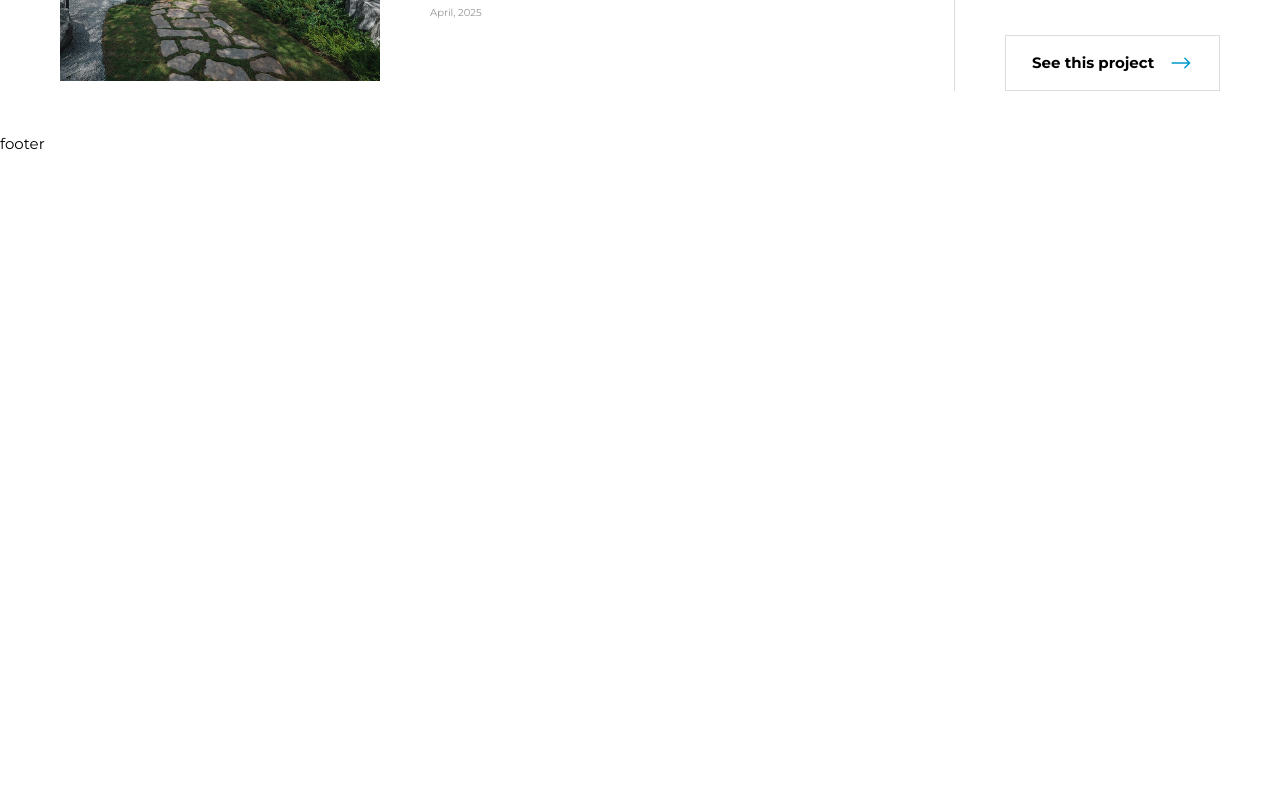
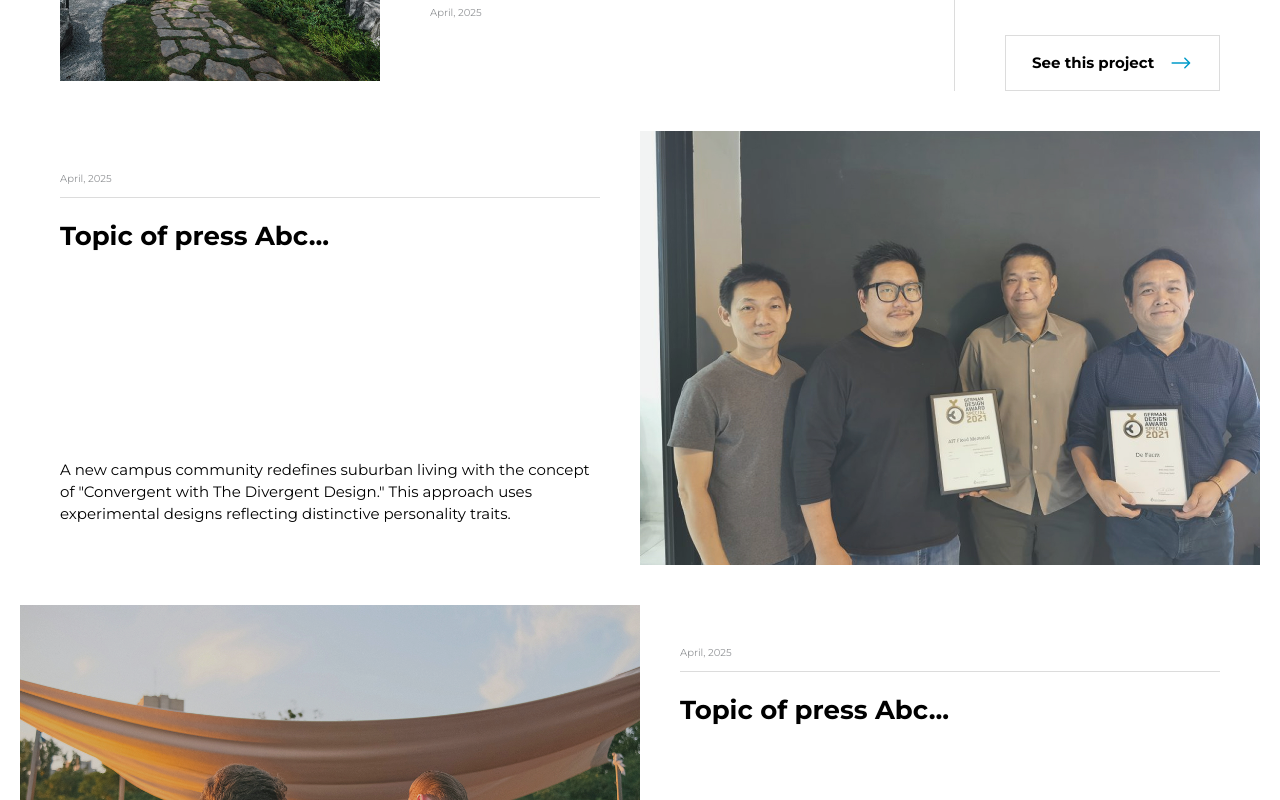
Before and after one commit to nattawasI/ixora, a Next.js app: page /all-components in a window 1280 px wide. Shown: the part 1800-2600 px from the top of the page. Before the commit the page ends 1956 px from the top, so only its background shows below. Built offline with nearby package versions, Linux system fonts and the light colour scheme.

Commit message:
save press

```diff
--- a/src/app/all-components/page.tsx
+++ b/src/app/all-components/page.tsx
@@ -6,6 +6,7 @@
 import { CardProject } from '@/components/ui/card-project'
 import { CardPeople } from '@/components/ui/card-people'
 import { CardAward } from '@/components/ui/card-award'
+import { CardPress } from '@/components/ui/card-press'
 
 export default function AllComponents() {
   return (
@@ -55,7 +56,7 @@
                 src: '/mockup/project.jpg',
                 alt: 'XT HUAIKHWANG',
               }}
-              projectName={{
+              title={{
                 tag: 'h2',
                 text: 'XT HUAIKHWANG',
               }}
@@ -86,16 +87,53 @@
             src: '/mockup/project-award.jpg',
             alt: 'Award',
           }}
-          title={'Architecture Master Prize 2025 | Winner'}
+          title={{ tag: 'h2', text: 'Architecture Master Prize 2025 | Winner' }}
           description={
             'A new campus community redefines suburban living with the concept of "Convergent with The Divergent Design." This approach uses experimental designs reflecting distinctive personality traits, linked by a convergent iconic bridge that seamlessly connects diverse characteristics, offering an unparalleled living experience.'
           }
-          date={'April, 2025'}
+          date={'April, 2025'}
           project={'PANYA INDRA RESIDENCE'}
           type={'RESIDENTIAL'}
           year={'2025'}
           action={<ButtonLink href="#">See this project</ButtonLink>}
         />
+        <div className="space-y-10">
+          <CardPress
+            link={{
+              href: '#',
+            }}
+            image={{
+              src: '/mockup/press-1.jpg',
+              alt: 'Topic of press Abc...',
+            }}
+            date={'April, 2025'}
+            title={{
+              tag: 'h2',
+              text: 'Topic of press Abc...',
+            }}
+            description={
+              'A new campus community redefines suburban living with the concept of "Convergent with The Divergent Design." This approach uses experimental designs reflecting distinctive personality traits.'
+            }
+            isImageRight
+          />
+          <CardPress
+            link={{
+              href: '#',
+            }}
+            image={{
+              src: '/mockup/press-2.jpg',
+              alt: 'Topic of press Abc...',
+            }}
+            date={'April, 2025'}
+            title={{
+              tag: 'h2',
+              text: 'Topic of press Abc...',
+            }}
+            description={
+              'A new campus community redefines suburban living with the concept of "Convergent with The Divergent Design." This approach uses experimental designs reflecting distinctive personality traits.'
+            }
+          />
+        </div>
       </div>
     </>
   )
--- a/src/app/globals.css
+++ b/src/app/globals.css
@@ -49,6 +49,10 @@
   .typo-body-3 {
     @apply text-[0.625rem] leading-[1rem];
   }
+
+  .card-hover-image {
+    @apply opacity-90 transition-all duration-300 group-hover/card:scale-110 group-hover/card:opacity-100;
+  }
 }
 
 @utility c-container {
--- a/src/components/ui/card-award.tsx
+++ b/src/components/ui/card-award.tsx
@@ -2,10 +2,13 @@
 import { cn } from '@/libs/utils/cn'
 import Image, { type ImageProps } from 'next/image'
 
-type CardAwardProps = ComponentProps<'div'> & {
+type CardAwardProps = Omit<ComponentProps<'div'>, 'title'> & {
   awardImage: ImageProps
   projectImage: Omit<ImageProps, 'fill'>
-  title: string
+  title: {
+    tag?: 'h2' | 'h3'
+    text: string
+  }
   description: string
   date: string
   project: string
@@ -29,6 +32,7 @@
 }: CardAwardProps) => {
   const { src: awardSrc, alt: awardAlt, ...restAwardImageProps } = awardImage
   const { src: projectSrc, alt: projectAlt, ...restProjectImageProps } = projectImage
+  const TitleTag = title.tag ?? 'h2'
   return (
     <div className={cn('flex flex-wrap gap-[3.125rem] bg-white p-10', className)} {...props}>
       <div
@@ -49,7 +53,7 @@
         </div>
       </div>
       <div className="flex-1 space-y-5">
-        <h2 className="typo-title-2 font-bold">{title}</h2>
+        <TitleTag className="typo-title-2 font-bold">{title.text}</TitleTag>
         <p className="typo-body-2 whitespace-pre-line">{description}</p>
         <p className="text-gray typo-body-3">{date}</p>
       </div>
--- /dev/null
+++ b/src/components/ui/card-press.tsx
@@ -0,0 +1,40 @@
+import { ComponentProps } from 'react'
+import { cn } from '@/libs/utils/cn'
+import Link, { type LinkProps } from 'next/link'
+import Image, { type ImageProps } from 'next/image'
+
+type CardPressProps = Omit<ComponentProps<'div'>, 'title'> & {
+  link: LinkProps
+  image: Omit<ImageProps, 'fill'>
+  date: string
+  title: {
+    tag?: 'h2' | 'h3'
+    text: string
+  }
+  description: string
+  isImageRight?: boolean
+}
+
+const CardPress = ({ className, link, image, date, title, description, isImageRight, ...props }: CardPressProps) => {
+  const TitleTag = title.tag ?? 'h2'
+  const { src, alt, ...restImageProps } = image
+  return (
+    <div className={cn('relative', className)} {...props}>
+      <Link className="group/card grid lg:grid-cols-2" {...link}>
+        <div className={cn('bg-gray relative aspect-[10/7] overflow-hidden', isImageRight ? 'lg:order-2' : '')}>
+          <Image src={src} alt={alt} fill className="card-hover-image object-cover object-center" {...restImageProps} />
+        </div>
+        <div className={cn('flex flex-col bg-white p-5 lg:p-10', isImageRight ? 'lg:order-1' : '')}>
+          <p className="typo-body-3 text-gray">{date}</p>
+          <div role="none" className="bg-gray-light-1 mt-[0.625rem] mb-5 h-px" />
+          <TitleTag className="typo-title-2 group-hover/card:text-blue font-bold transition-colors duration-300">
+            {title.text}
+          </TitleTag>
+          <p className="typo-body-2 mt-auto whitespace-pre-line max-lg:mt-5">{description}</p>
+        </div>
+      </Link>
+    </div>
+  )
+}
+
+export { CardPress, type CardPressProps }
--- a/src/components/ui/card-project.tsx
+++ b/src/components/ui/card-project.tsx
@@ -3,35 +3,26 @@
 import Link, { type LinkProps } from 'next/link'
 import Image, { type ImageProps } from 'next/image'
 
-type CardProjectProps = ComponentProps<'div'> & {
+type CardProjectProps = Omit<ComponentProps<'div'>, 'title'> & {
   link: LinkProps
   image: Omit<ImageProps, 'fill'>
-  projectName: {
+  title: {
     tag?: 'h2' | 'h3'
     text: string
   }
   location: string
 }
 
-const CardProject = ({ className, link, image, projectName, location, ...props }: CardProjectProps) => {
-  const ProjectNameTag = projectName.tag ?? 'h2'
+const CardProject = ({ className, link, image, title, location, ...props }: CardProjectProps) => {
+  const ProjectNameTag = title.tag ?? 'h2'
   const { src, alt, ...restImageProps } = image
   return (
-    <div className={cn('group/card relative', className)} {...props}>
-      <Link className="block" {...link}>
+    <div className={cn('relative', className)} {...props}>
+      <Link className="group/card block" {...link}>
         <div className="bg-gray relative mb-[0.625rem] aspect-[22/15] overflow-hidden">
-          <Image
-            src={src}
-            alt={alt}
-            fill
-            className={cn(
-              'object-cover object-center opacity-90 transition-all duration-300',
-              'group-hover/card:scale-110 group-hover/card:opacity-100',
-            )}
-            {...restImageProps}
-          />
+          <Image src={src} alt={alt} fill className="card-hover-image object-cover object-center" {...restImageProps} />
         </div>
-        <ProjectNameTag className="typo-body-1 font-bold uppercase">{projectName.text}</ProjectNameTag>
+        <ProjectNameTag className="typo-body-1 font-bold uppercase">{title.text}</ProjectNameTag>
         <p className="typo-body-3 text-gray">{location}</p>
       </Link>
     </div>
```
Also changed, not shown: public/mockup/press-1.jpg (added), public/mockup/press-2.jpg (added).
